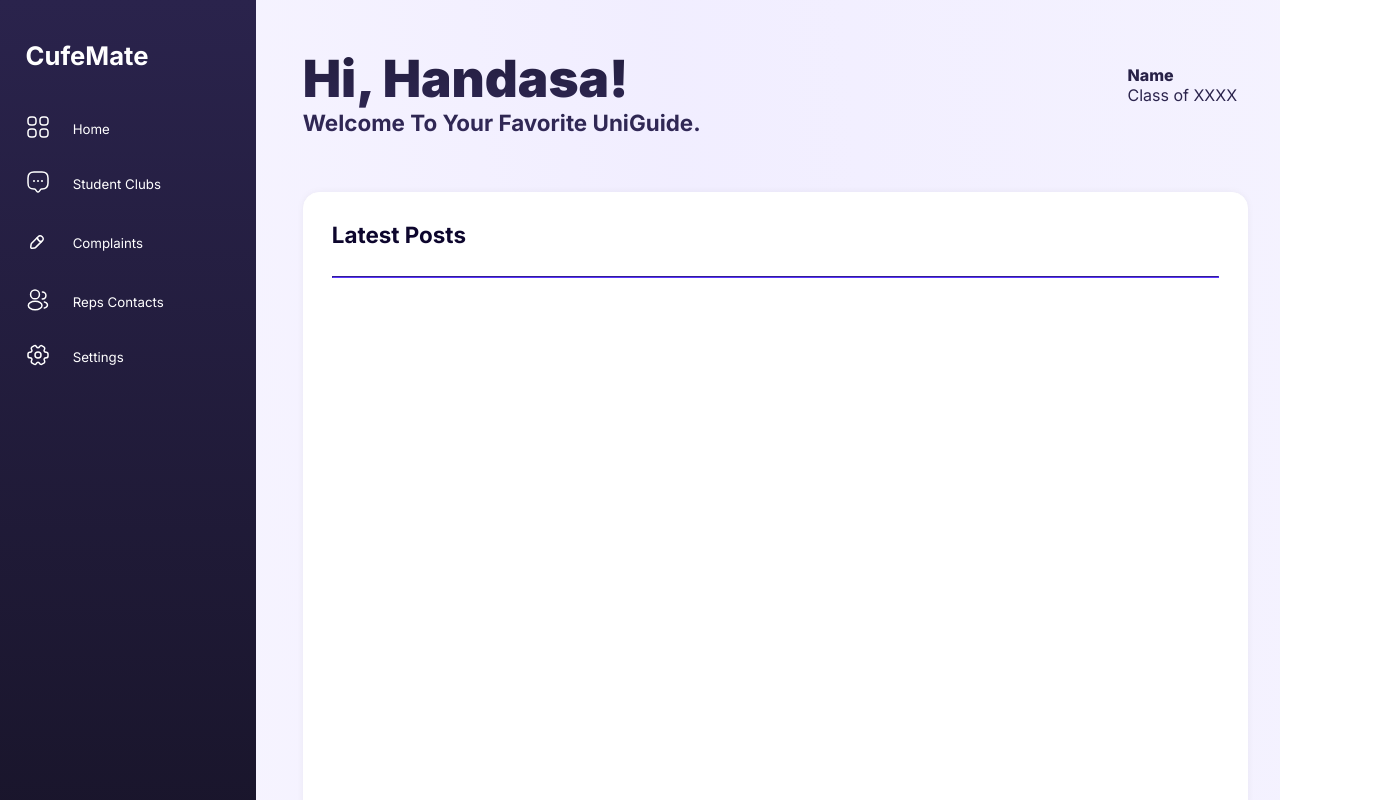
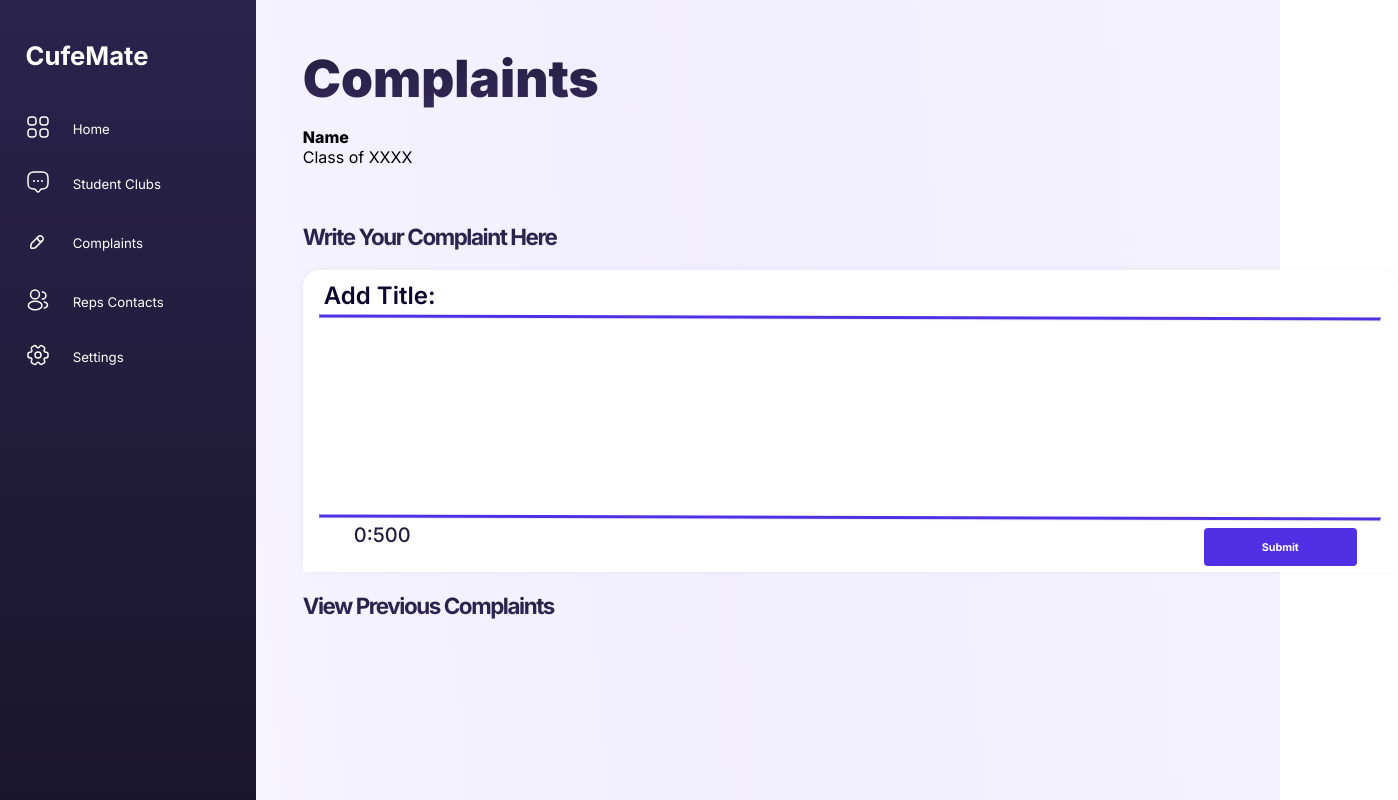
Before and after one commit to Faridamukhtar/CufeMate, a React (Create React App) app: page /Settings in a window 1280 px wide. Shown: the top 800 px of the page, 1398 px wide, since content can reach past the window. Built offline with nearby package versions, Linux system fonts and the light colour scheme.

Commit message:
complaints page

```diff
--- a/src/App.js
+++ b/src/App.js
@@ -1,13 +1,13 @@
 import React from 'react';
 import './App.css';
-import StudentDashboard from './pages/StudentDashboard.js'
+import ComplaintDashboard from './pages/ComplaintDashboard.js'
 
 
 function App() {
   return (
     <>
       <div className='App'>
-        <StudentDashboard />
+        <ComplaintDashboard/>
       </div>
       <div className='Mobile'>
         <h2>
--- a/src/Components/Dashboard.js
+++ b/src/Components/Dashboard.js
@@ -2,6 +2,8 @@ import React from "react";
 import ChooseHeader from "./Header.js";
 import './Dashboard.css';
 import Posts from './Posts';
+import WriteComplaint from "./WriteComplaint.js";
+import PreviousComplaints from "./PreviousComplaints.js";
 
 function StudentBody(props)
 {
@@ -9,6 +11,21 @@ function StudentBody(props)
         <div className='StudentBody'>
             <Posts DashboardType={props.DashboardType}/>
        </div>
+    );
+}
+
+function ComplaintBody(props)
+{
+    return (
+        <div className='ComplaintBody'>
+            <div className = 'WriteComplaint'>
+                <WriteComplaint Dashboard={props.DashboardType}/>
+            </div>
+            <div className = 'PreviousComplaints'>
+                <PreviousComplaints Dashboard={props.DashboardType}/>
+            </div>
+        </div>
+
     );
 }
 
@@ -23,6 +40,15 @@ function DashboardBody(props)
         );
     }
 
+    if (props.DashboardType==='complaint')
+    {
+        return (
+            <>
+                 <ComplaintBody DashboardType={props.DashboardType}/>
+            </>
+        );
+
+    }
 
 }
 
--- a/src/Components/Header.js
+++ b/src/Components/Header.js
@@ -25,6 +25,29 @@ function StudentHeader()
     );
 }
 
+function ComplaintHeader()
+{
+    return (
+        <div>
+            <div className="StudentHeader">
+                <h1>
+                    Complaints
+                </h1>
+            </div>
+            <div className="Info">
+                <h4 className='StudentName'>
+                    Name
+                </h4>
+                <h4>
+                    Class of XXXX
+                </h4>
+            </div>
+        </div>
+
+    );
+}
+
+
 function ChooseHeader(props)
 {
     if (props.DashboardType==='student')
@@ -35,6 +58,15 @@ function ChooseHeader(props)
             </>
         );
     }
+
+    else if (props.DashboardType==='complaint')
+    {
+        return (
+            <>
+                <ComplaintHeader/>
+            </>
+        );
+    }
 }
 
 export default ChooseHeader;
--- /dev/null
+++ b/src/Components/PreviousComplaints.css
@@ -0,0 +1,94 @@
+.Title
+{
+    font-family: Inter;
+    font-size: 36px;
+    font-style: normal;
+    font-weight: 500;
+    line-height: normal;
+    letter-spacing: -1.44px;
+    text-transform: capitalize;
+    background: linear-gradient(180deg, #231E3F 0%, #322958 100%);
+    background-clip: text;
+    -webkit-background-clip: text;
+    -webkit-text-fill-color: transparent;
+    margin-top:20px;
+    margin-bottom:20px;
+}
+
+.ComplaintRect
+{
+    width: 1022px;
+    height: 127px;
+    flex-shrink: 0;
+    border-radius: 16px;
+    border: 1px solid #AD9EF4;
+    background: #FFF;
+
+}
+
+.ComplaintTitle
+{
+    width: 283px;
+    height: 27px;
+    flex-shrink: 0;
+    color: #0D062D;
+    font-family: Inter;
+    font-size: 24px;
+    font-style: normal;
+    font-weight: 600;
+    line-height: normal;
+}
+
+.PendingRect
+{
+    width: 96.304px;
+    height: 27.869px;
+    flex-shrink: 0;
+    border-radius: 4px;
+    background: rgba(223, 168, 116, 0.20);
+}
+
+.PendingText
+{
+    width: 80.253px;
+    height: 18.175px;
+    flex-shrink: 0;
+    color: #D58D49;
+    font-family: Inter;
+    font-size: 12px;
+    font-style: normal;
+    font-weight: 500;
+    line-height: normal;
+}
+
+.ReadRect
+{
+    width: 96.304px;
+    height: 27.869px;
+    flex-shrink: 0;
+    border-radius: 4px;
+    background: rgba(109, 221, 143, 0.2);
+}
+
+.ReadText
+{
+    width: 80.253px;
+    height: 18.175px;
+    flex-shrink: 0;
+    color: rgb(14, 71, 35);
+    font-family: Inter;
+    font-size: 12px;
+    font-style: normal;
+    font-weight: 500;
+    line-height: normal;
+}
+
+.Date
+{
+    color: #000;
+    font-family: Inter;
+    font-size: 12px;
+    font-style: normal;
+    font-weight: 500;
+    line-height: normal;
+}
--- /dev/null
+++ b/src/Components/PreviousComplaints.js
@@ -0,0 +1,47 @@
+import React, {} from "react";
+import "./PreviousComplaints.css";
+
+
+function PrevComplaint(props)
+{
+    return(
+        <div className="ComplaintRect">
+            <div className="Header">
+                <div className="PendingRect">
+                    <h6 className="PendingText">
+                        Pending
+                    </h6>
+                </div>
+                <div className="Date">
+                    {props.Date}
+                </div>
+                <div>
+                    <h5 className="ComplaintTitle">
+                         {props.ComplaintTitle}
+                    </h5>
+                </div>
+            </div>
+        </div>
+    );
+}
+
+//el mafroud andah func gowwa el div el fadi?
+function PreviousComplaints(props)
+{
+    return (
+        <div>
+            <div className="Title">
+                <h3>
+                    View Previous Complaints
+                </h3>
+            </div>
+
+            <div >
+
+            </div>
+
+        </div>
+    );
+
+}
+export default PreviousComplaints;
--- /dev/null
+++ b/src/Components/WriteComplaint.css
@@ -0,0 +1,114 @@
+.Title
+{
+    font-family: Inter;
+    font-size: 36px;
+    font-style: normal;
+    font-weight: 500;
+    line-height: normal;
+    margin-bottom: 20px;
+    letter-spacing: -1.44px;
+    text-transform: capitalize;
+    background: linear-gradient(180deg, #231E3F 0%, #322958 100%);
+    background-clip: text;
+    -webkit-background-clip: text;
+    -webkit-text-fill-color: transparent;
+
+}
+
+
+.ComplaintBox
+{
+    width: 1093px;
+    height: 300px;
+    border-radius: 16px 16px 0px 0px;
+    border: 1px solid #FFF;
+    background: #FFF;
+    box-shadow: 0px 0px 10px -3px rgba(0, 0, 0, 0.10);
+    position:relative;
+}
+
+.ComplaintTitle
+{
+    color:  #231E3F;
+    font-family: Inter;
+    font-size: 36px;
+    font-style: normal;
+    font-weight: 500;
+    line-height: normal;
+    margin-top: 10px;
+    margin-left: 20px;
+}
+
+.UpperLine
+{
+    width: 1060px;
+    border-top: 3px solid #5030E5;
+    height: 0px;
+    transform: rotate(0.167deg);
+}
+
+.ComplaintContent
+{
+    color: #000;
+    height :180px;
+    font-family: Inter;
+    font-size: 26px;
+    font-style: normal;
+    font-weight: 500;
+    line-height: normal;
+}
+
+.LowerLine
+{
+    width: 1060px;
+    border-top: 3px solid #5030E5;
+    height: 0px;
+    transform: rotate(0.167deg);
+}
+
+.CharacterCount
+{
+    width: 152px;
+    height: 18px;
+    color:  #231E3F;
+    font-family: Inter;
+    font-size: 20px;
+    font-style: normal;
+    font-weight: 500;
+    line-height: normal;
+    position: absolute;
+    bottom:0;
+    left:0;
+    margin-left:50px;
+    margin-bottom:30px;
+}
+
+.SubmitButton
+{
+    display: flex;
+    width: 153px;
+    height: 38px;
+    justify-content: flex-end;
+    align-items: center;
+    border-radius: 4px;
+    background: #5030E5;
+    position: absolute;
+    bottom:0;
+    right:0;
+    margin-right:40px;
+    margin-bottom:5px;
+}
+
+.SubmitText
+{
+    color: #FFF;
+    font-family: Inter;
+    font-size: 16px;
+    font-style: normal;
+    font-weight: 500;
+    line-height: normal;
+    display: flex;
+    flex: 1 0 auto;
+    align-items: center;
+    justify-content: center;
+}
--- /dev/null
+++ b/src/Components/WriteComplaint.js
@@ -0,0 +1,41 @@
+import React,{} from "react";
+import './WriteComplaint.css';
+
+function WriteComplaint(props)
+{
+    return (
+  <div>
+     <div className ="Title">
+              <h3>
+                Write your complaint here
+              </h3>
+     </div>
+
+     <div className = "ComplaintBox">
+            <div>
+                <h3 className="ComplaintTitle">
+                    Add Title:
+                </h3>
+            </div>
+            <hr className="UpperLine"/>
+            <div className ="ComplaintContent">
+
+            </div>
+            <hr className= "LowerLine"/>
+            <div className="CharacterCount">
+                0:500
+            </div>
+            <div className="SubmitButton">
+
+                <div className="SubmitText">
+                    <h6>
+                       Submit
+                   </h6>
+                </div>
+           </div>
+       </div>
+   </div>
+    );
+}
+
+export default WriteComplaint ;
--- /dev/null
+++ b/src/pages/ComplaintDashboard.css
@@ -0,0 +1,17 @@
+.ComplaintPage
+{
+    display: flex;
+    flex-direction: row;
+    flex:1;
+    min-height: 100vh;
+}
+
+.sidebar
+{
+    min-width: 20%;
+}
+
+.Dashboard
+{
+    width: 73%;
+}
--- /dev/null
+++ b/src/pages/ComplaintDashboard.js
@@ -0,0 +1,20 @@
+import React from "react";
+import Sidebar from "../Components/Sidebar";
+import Dashboard from "../Components/Dashboard";
+import './ComplaintDashboard.css'
+
+const ComplaintDashboard =()=>
+{
+    return (
+        <div className="ComplaintPage">
+            <div className="sidebar">
+                <Sidebar SidebarType='student'/>
+            </div>
+            <div className="Dashboard">
+                <Dashboard DashboardType='complaint'/>
+            </div>
+        </div>
+    );
+}
+
+export default ComplaintDashboard;
```
Also changed, not shown: 1 other file (tests, documents, lock files or other folders).
